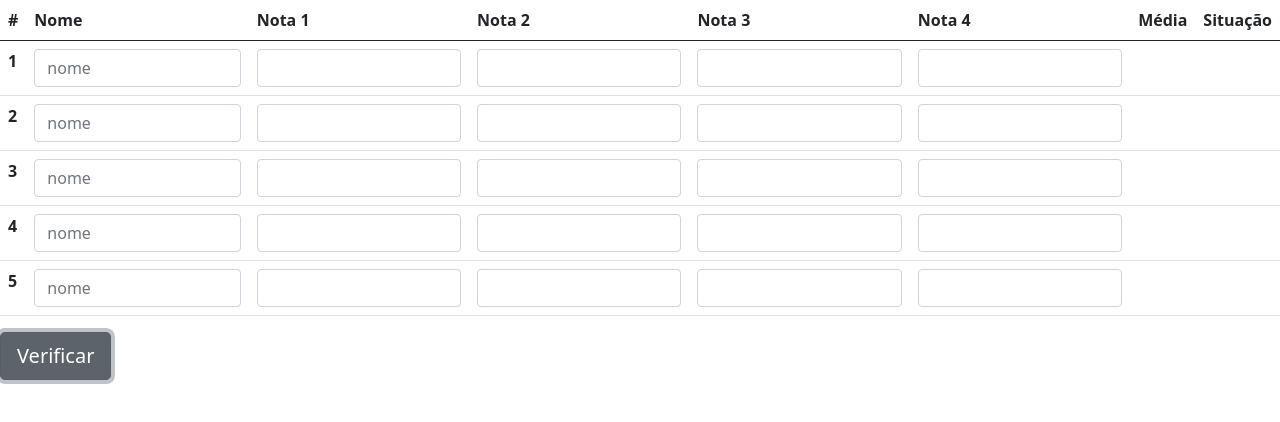
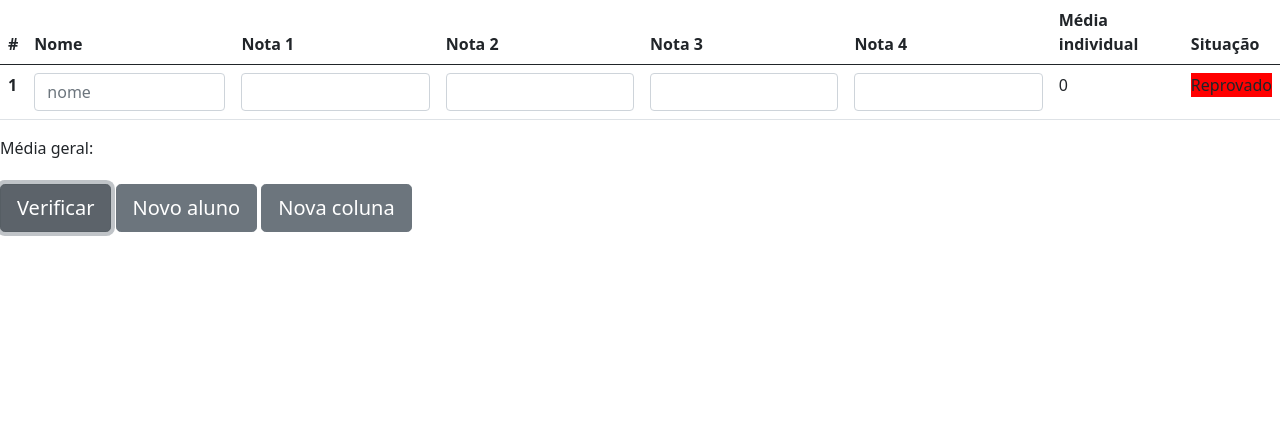
Before and after one commit to felipeFerreiraffl/JavaScript, a plain HTML site: page frontEnd/Exercícios/boletim/index.html in a window 1280 px wide. Both pictures are taken after a click on the button "Verificar". Drawn offline with nearby package versions, Linux system fonts and the light colour scheme.

Commit message:
feat: add code in boletim folder

```diff
--- a/frontEnd/Exercícios/boletim/index.html
+++ b/frontEnd/Exercícios/boletim/index.html
@@ -17,24 +17,24 @@
             <th scope="col">Nota 2</th>
             <th scope="col">Nota 3</th>
             <th scope="col">Nota 4</th>
-            <th scope="col">Média</th>
+            <th scope="col">Média individual</th>
             <th scope="col">Situação</th>
           </tr>
         </thead>
         <tbody>
           <tr>
             <th>1</th>
-            <td><input type="text" class="form-control" id="nome1" placeholder="nome"></td>
+            <td><input type="text" class="form-control" id="aluno1" placeholder="nome"></td>
             <td><input type="number" class="form-control" id="nota11" placeholder=""></td>
             <td><input type="number" class="form-control" id="nota12" placeholder=""></td>
             <td><input type="number" class="form-control" id="nota13" placeholder=""></td>
             <td><input type="number" class="form-control" id="nota14" placeholder=""></td>
             <td><output id="media1"></output></td>
             <td><output id="situacao1"></output></td>
-          </tr>
+          <!-- </tr>
           <tr>
             <th>2</th>
-            <td><input type="text" class="form-control" id="nome2" placeholder="nome"></td>
+            <td><input type="text" class="form-control" id="aluno2" placeholder="nome"></td>
             <td><input type="number" class="form-control" id="nota21" placeholder=""></td>
             <td><input type="number" class="form-control" id="nota22" placeholder=""></td>
             <td><input type="number" class="form-control" id="nota23" placeholder=""></td>
@@ -44,37 +44,20 @@
           </tr>
           <tr>
             <th>3</th>
-            <td><input type="text" class="form-control" id="nome3" placeholder="nome"></td>
+            <td><input type="text" class="form-control" id="aluno3" placeholder="nome"></td>
             <td><input type="number" class="form-control" id="nota31" placeholder=""></td>
             <td><input type="number" class="form-control" id="nota32" placeholder=""></td>
             <td><input type="number" class="form-control" id="nota33" placeholder=""></td>
             <td><input type="number" class="form-control" id="nota34" placeholder=""></td>
             <td><output id="media3"></output></td>
-            <td><output id="situacao3"></output></td>
-          </tr>
-          <tr>
-            <th>4</th>
-            <td><input type="text" class="form-control" id="nome4" placeholder="nome"></td>
-            <td><input type="number" class="form-control" id="nota41" placeholder=""></td>
-            <td><input type="number" class="form-control" id="nota42" placeholder=""></td>
-            <td><input type="number" class="form-control" id="nota43" placeholder=""></td>
-            <td><input type="number" class="form-control" id="nota44" placeholder=""></td>
-            <td><output id="media4"></output></td>
-            <td><output id="situacao4"></output></td>
-          </tr>
-          <tr>
-            <th>5</th>
-            <td><input type="text" class="form-control" id="nome5" placeholder="nome"></td>
-            <td><input type="number" class="form-control" id="nota51" placeholder=""></td>
-            <td><input type="number" class="form-control" id="nota52" placeholder=""></td>
-            <td><input type="number" class="form-control" id="nota53" placeholder=""></td>
-            <td><input type="number" class="form-control" id="nota54" placeholder=""></td>
-            <td><output id="media5"></output></td>
-            <td><output id="situacao5"></output></td>
+            <td><output id="situacao3"></output></td> -->
           </tr>
         </tbody>
       </table>
+      <output id="mediaGeral">Média geral: </output><br><br>
       <button onclick="calcula()" type="button" class="btn btn-secondary btn-lg">Verificar</button>
+      <button onclick="" type="button" class="btn btn-secondary btn-lg">Novo aluno</button>
+      <button onclick="" type="button" class="btn btn-secondary btn-lg">Nova coluna</button>
       <script src="https://cdn.jsdelivr.net/npm/bootstrap@5.0.2/dist/js/bootstrap.bundle.min.js" integrity="sha384-MrcW6ZMFYlzcLA8Nl+NtUVF0sA7MsXsP1UyJoMp4YLEuNSfAP+JcXn/tWtIaxVXM" crossorigin="anonymous"></script>
       <script src="script.js"></script>
 </body>
--- a/frontEnd/Exercícios/boletim/script.js
+++ b/frontEnd/Exercícios/boletim/script.js
@@ -1,3 +1,48 @@
+var qtdAlunos = 3;
+var qtdNotas = 4;
+
 function calcula() {
-    alert(`Está funcionando!`);
+    let mediaSoma;
+    let mediaGeral;
+
+    // Repetições em cada aluno
+    for (let aluno = 1; aluno <= qtdAlunos; aluno++){
+        let notaParcial;
+        let notaTotal = 0;
+
+        // Armazenamento das notas dos alunos
+        for (let nota = 1; nota <= qtdNotas; nota++) {
+            notaParcial = Number(document.getElementById(`nota${aluno}${nota}`).value);
+            notaTotal += notaParcial;
+
+            console.log(notaTotal);
+
+        }
+
+        // Cálculo da média
+        let media = notaTotal / qtdNotas;
+        document.getElementById(`media${aluno}`).innerText = media;
+
+        if (media >= 65) {
+            document.getElementById(`situacao${aluno}`).innerText = 'Aprovado';
+            document.getElementById(`situacao${aluno}`).style.backgroundColor = 'green';
+        } else {
+            if (media < 65 && media >= 50) {
+                document.getElementById(`situacao${aluno}`).innerText = 'Recuperação';
+                document.getElementById(`situacao${aluno}`).style.backgroundColor = 'yellow';
+
+                } else {
+                document.getElementById(`situacao${aluno}`).innerText = 'Reprovado';
+                document.getElementById(`situacao${aluno}`).style.backgroundColor = 'red';
+
+                }
+        }
+
+        // mediaSoma += media;
+
+    }
+
+    // mediaGeral = mediaSoma / qtdAlunos;
+    // document.getElementById('mediaGeral').innerText = mediaGeral;
+
 }
```
